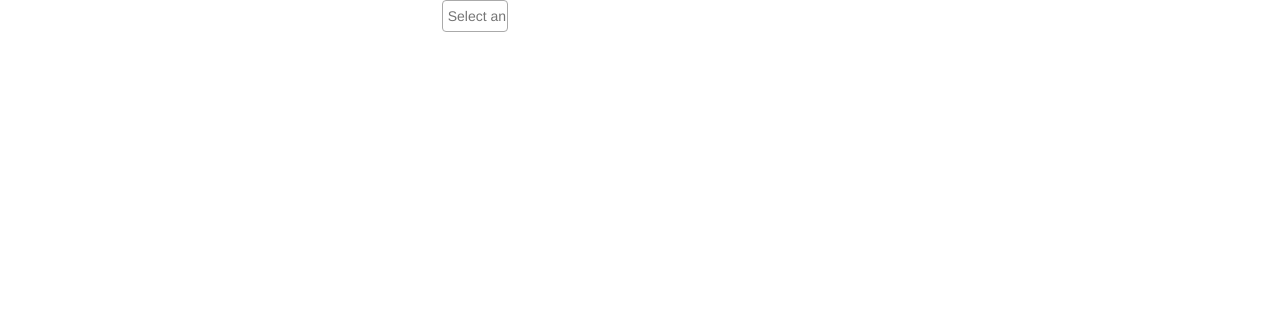
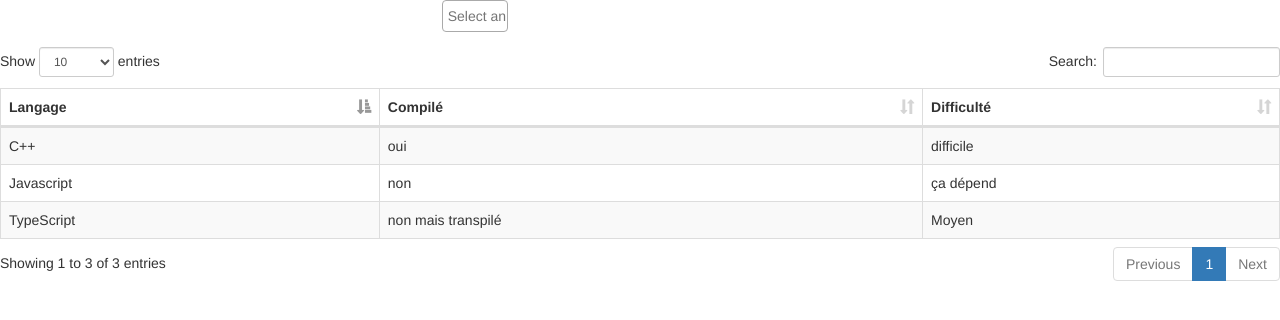
Before and after one commit to DestinGit/jquery-plugins, a website with bundled scripts: page index.html in a window 1280 px wide. Built offline with nearby package versions, Linux system fonts and the light colour scheme.

Commit message:
ajout de dataTable

```diff
--- a/index.html
+++ b/index.html
@@ -12,6 +12,8 @@
         <link href="bower_components/bootstrap/dist/css/bootstrap.min.css" rel="stylesheet" type="text/css"/>
         <link href="bower_components/bootstrap/dist/css/bootstrap-theme.min.css" rel="stylesheet" type="text/css"/>
         <link rel="stylesheet" href="bower_components/select2/dist/css/select2.min.css">
+        <link rel="stylesheet" href="bower_components/datatables.net-bs/css/dataTables.bootstrap.min.css">
+
     </head>
     <body class="container-fluid">
     <div class="row">
@@ -25,15 +27,46 @@
                 <option>Python</option>
             </select>
         </div>
+        <table class="table table-bordered table-striped" id="myTable">
+            <thead>
+                <tr>
+                    <th>Langage</th>
+                    <th>Compilé</th>
+                    <th>Difficulté</th>
+                </tr>
+            </thead>
+            <tbody>
+                <tr>
+                    <td>Javascript</td>
+                    <td>non</td>
+                    <td>ça dépend</td>
+                </tr>
+                <tr>
+                    <td>C++</td>
+                    <td>oui</td>
+                    <td>difficile</td>
+                </tr>
+                <tr>
+                    <td>TypeScript</td>
+                    <td>non mais transpilé</td>
+                    <td>Moyen</td>
+                </tr>
+            </tbody>
+        </table>
     </div>
     <script src="bower_components/jquery/dist/jquery.min.js" type="text/javascript"></script>
     <script src="bower_components/bootstrap/dist/js/bootstrap.min.js" type="text/javascript"></script>
     <script src="bower_components/select2/dist/js/select2.min.js"></script>
+    <script src="bower_components/datatables.net/js/jquery.dataTables.min.js"></script>
+    <script src="bower_components/datatables.net-bs/js/dataTables.bootstrap.min.js"></script>
+
     <script>
         $('#languages').select2({
             tags:true,
             placeholder: 'Select an option'
         });
+
+        $('#myTable').dataTable();
     </script>
     </body>
 </html>
```
